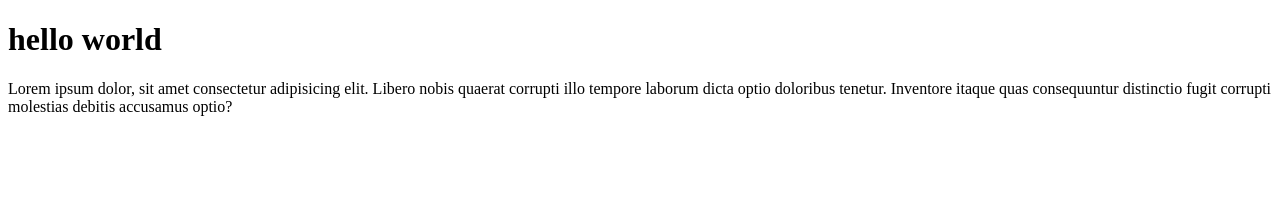
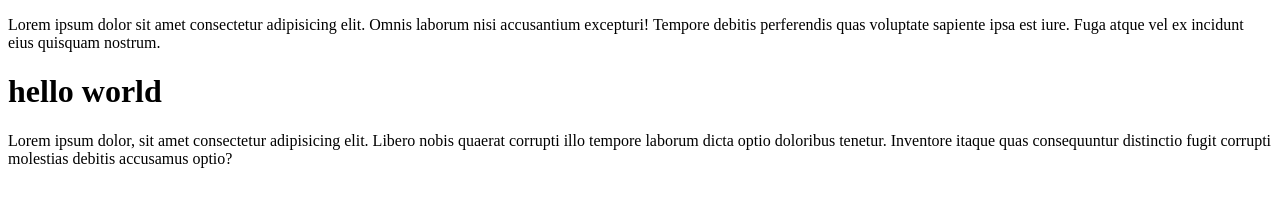
Before and after one commit to MBilal200/git25, a plain HTML site: page index.html in a window 1280 px wide. Drawn offline with Linux system fonts and the light colour scheme.

Commit message:
new para

```diff
--- a/index.html
+++ b/index.html
@@ -6,6 +6,7 @@
     <title>Document</title>
 </head>
 <body>
+    <p>Lorem ipsum dolor sit amet consectetur adipisicing elit. Omnis laborum nisi accusantium excepturi! Tempore debitis perferendis quas voluptate sapiente ipsa est iure. Fuga atque vel ex incidunt eius quisquam nostrum.</p>
     <h1>hello world</h1>
     <p>Lorem ipsum dolor, sit amet consectetur adipisicing elit. Libero nobis quaerat corrupti illo tempore laborum dicta optio doloribus tenetur. Inventore itaque quas consequuntur distinctio fugit corrupti molestias debitis accusamus optio?</p>
 </body>
```
